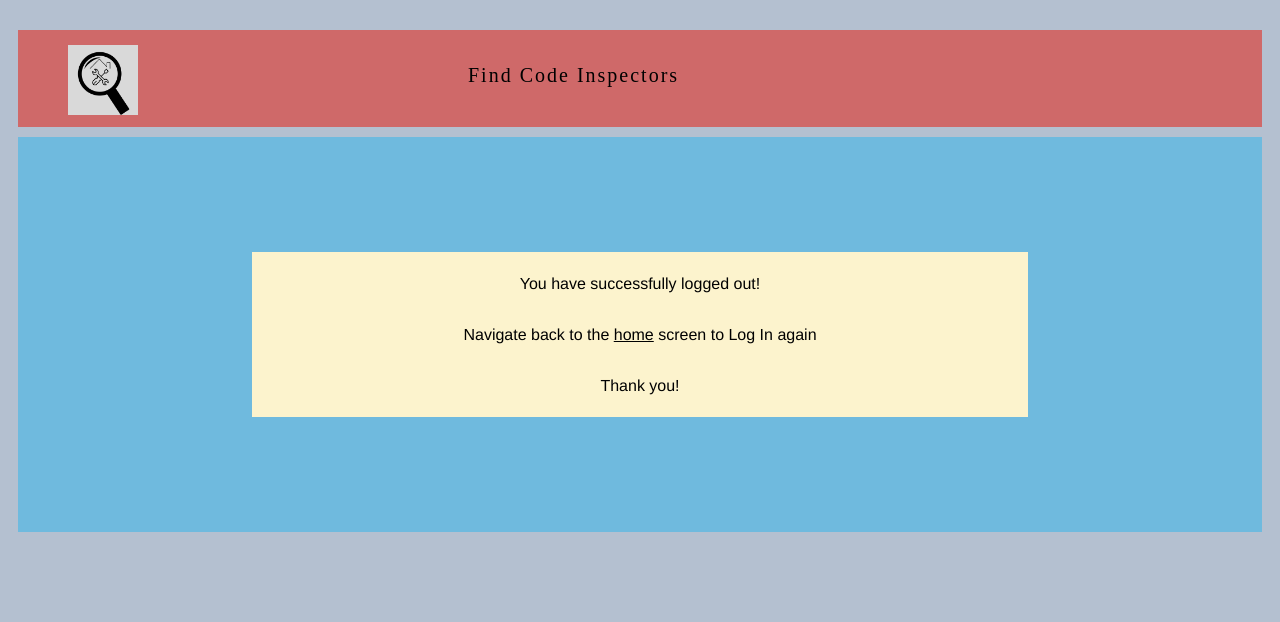
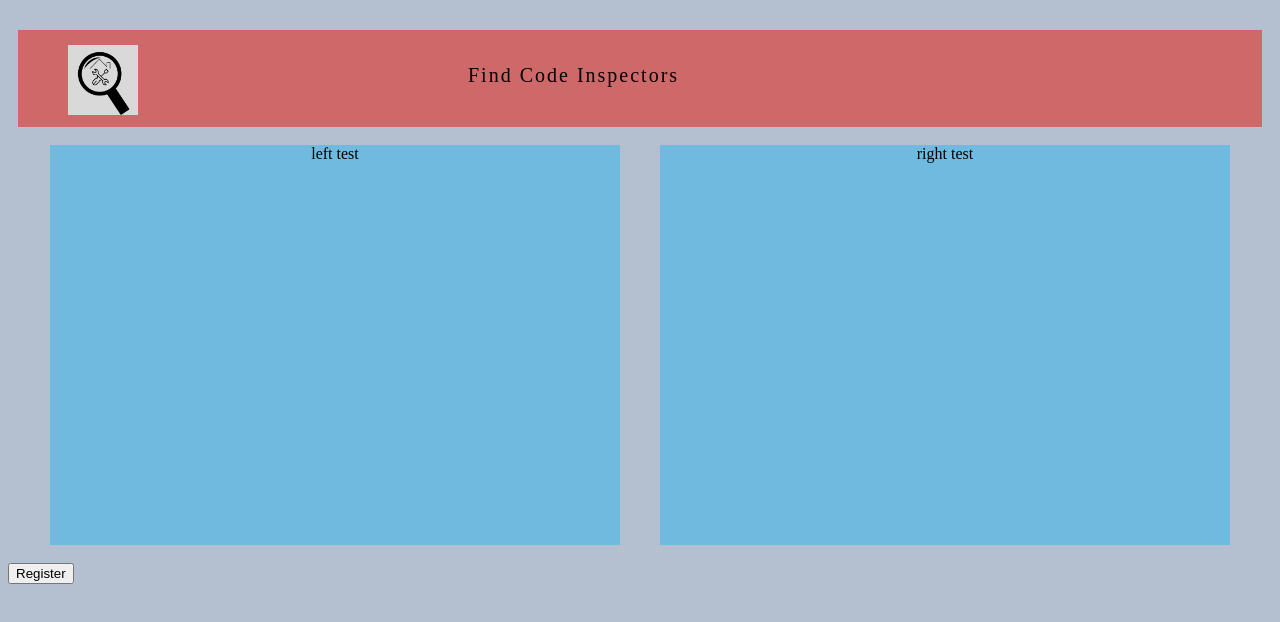
Before and after one commit to smahavadi/capstone4155, an Angular app in the folder FrontEnd/angular-code-inspectors/: page / in a window 1280 px wide. Shown: the top 622 px of the page. Built offline with nearby package versions, Linux system fonts and the light colour scheme.

Commit message:
updated home page

```diff
--- a/FrontEnd/angular-code-inspectors/src/app/app.component.html
+++ b/FrontEnd/angular-code-inspectors/src/app/app.component.html
@@ -1,7 +1,7 @@
 <!--Header-->
 <app-header></app-header>
 
-<app-logout-notif></app-logout-notif>
+<app-home></app-home>
 <!--Routes-->
 
 <!--Footer if we want-->
--- a/FrontEnd/angular-code-inspectors/src/app/home/home.component.css
+++ b/FrontEnd/angular-code-inspectors/src/app/home/home.component.css
@@ -0,0 +1,21 @@
+.body {
+    text-align: center;
+}
+
+.body .panel {
+    display: inline-block;
+    background-color: #6FBADE;
+    height: 400px;
+    width: 570px;
+    margin: 10px 10px;
+}
+
+.body #left.panel {
+    position: relative;
+    right: 10px;
+}
+
+.body #right.panel {
+    position: relative;
+    left: 10px;
+}
--- a/FrontEnd/angular-code-inspectors/src/app/home/home.component.html
+++ b/FrontEnd/angular-code-inspectors/src/app/home/home.component.html
@@ -1,3 +1,12 @@
-<p>home works!</p>
-
-<button (click)="toRegister()">Register</button>
+<html>
+    <body class="body">
+        <div class="panel" id="left">
+            left test
+        </div>
+        <div class="panel" id="right">
+            right test
+        </div>
+    </body>
+    <!--Testing routing to Register-->
+    <button (click)="toRegister()">Register</button>
+</html>
```
